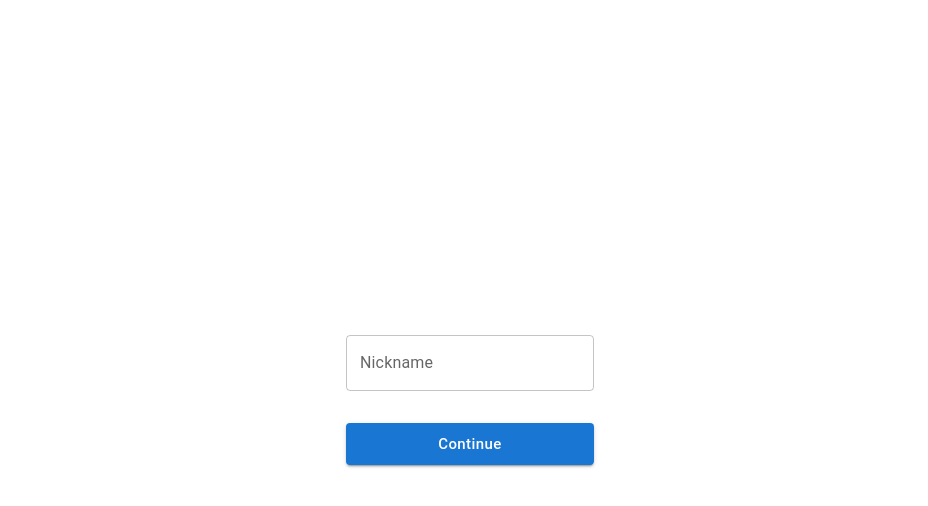
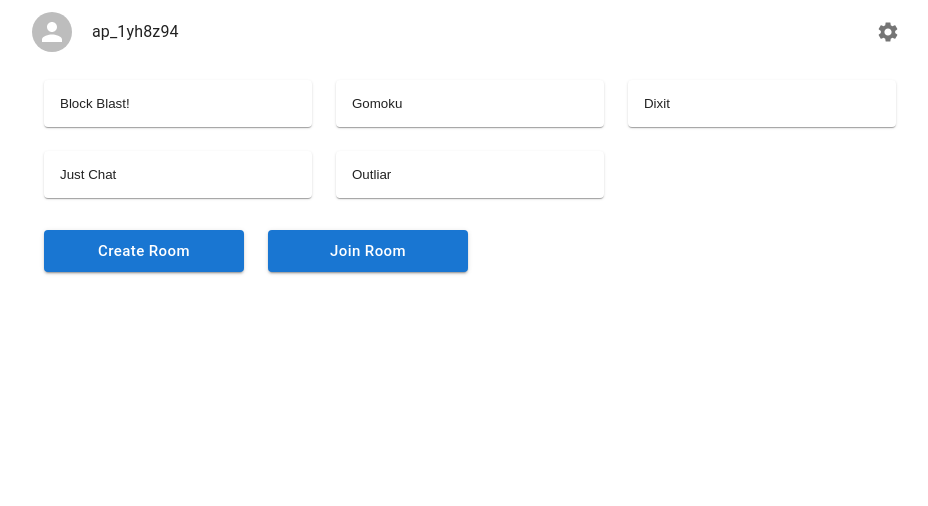
Before and after one commit to longern/ally-games, a React (Create React App) app: page / in a window 1280 px wide. Shown: the top 506 px of the page, without its empty margins (170-1098 px from the left). Built offline with nearby package versions, Linux system fonts and the light colour scheme.

Commit message:
Random nickname

```diff
--- a/src/home/App.tsx
+++ b/src/home/App.tsx
@@ -16,8 +16,8 @@ import { createEnhancerFromLobby } from "../app/middlewares/lobby";
 import { useAppDispatch, useAppSelector } from "../app/store";
 import Home from "./Home";
 import Lobby from "./Lobby";
-import NicknamePage from "./NicknamePage";
 import { lazyGameComponents } from "./router";
+import { setSettings } from "../app/settings";
 
 function ClientFloatingActions({ onLeave }: { onLeave: () => void }) {
   const [showLeaveDialog, setShowLeaveDialog] = React.useState(false);
@@ -108,9 +108,16 @@ function App() {
   const nickname = useAppSelector((state) => state.settings.nickname);
   const gameName = useAppSelector((state) => state.lobby.state.game);
 
-  return !nickname ? (
-    <NicknamePage />
-  ) : matchRunning ? (
+  const dispatch = useAppDispatch();
+
+  useEffect(() => {
+    if (nickname) return;
+    const randomString = crypto.getRandomValues(new Uint32Array(1))[0];
+    const randomName = `ap_${randomString.toString(36)}`;
+    dispatch(setSettings({ value: { nickname: randomName } }));
+  }, [nickname, dispatch]);
+
+  return matchRunning ? (
     <LazyClient gameComponent={lazyGameComponents[`/${gameName}`]} />
   ) : roomID ? (
     <Lobby />
--- a/src/home/NicknamePage.tsx
+++ /dev/null
@@ -1,41 +0,0 @@
-import { Box, Button, Stack, TextField } from "@mui/material";
-import React from "react";
-
-import { setSettings } from "../app/settings";
-import { useAppDispatch } from "../app/store";
-
-function NicknamePage() {
-  const [nickname, setNickname] = React.useState("");
-  const dispatch = useAppDispatch();
-
-  return (
-    <Box
-      sx={{
-        height: "100%",
-        display: "flex",
-        justifyContent: "center",
-        alignItems: "center",
-      }}
-    >
-      <Stack spacing={4}>
-        <TextField
-          label="Nickname"
-          value={nickname}
-          onChange={(e) => setNickname(e.target.value)}
-          fullWidth
-        />
-        <Button
-          size="large"
-          variant="contained"
-          onClick={() => {
-            dispatch(setSettings({ value: { nickname } }));
-          }}
-        >
-          Continue
-        </Button>
-      </Stack>
-    </Box>
-  );
-}
-
-export default NicknamePage;
--- a/src/home/SettingsDialog.tsx
+++ b/src/home/SettingsDialog.tsx
@@ -13,12 +13,13 @@ import {
   Typography,
 } from "@mui/material";
 import React from "react";
-import { useAppSelector } from "../app/store";
-
 import {
   NavigateBefore as NavigateBeforeIcon,
   NavigateNext as NavigateNextIcon,
 } from "@mui/icons-material";
+
+import { useAppDispatch, useAppSelector } from "../app/store";
+import { setSettings } from "../app/settings";
 
 function DialogToolbar({
   onClose,
@@ -75,6 +76,8 @@ function AccountDialog({
 }) {
   const nickname = useAppSelector((state) => state.settings.nickname);
 
+  const dispatch = useAppDispatch();
+
   return (
     <Dialog open={open} onClose={onClose} fullScreen>
       <Container maxWidth="md" sx={{ padding: 0, flexShrink: 0 }}>
@@ -88,7 +91,13 @@ function AccountDialog({
             sx={{ "& .MuiListItemButton-root": { minHeight: "60px" } }}
           >
             <ListItem disablePadding>
-              <ListItemButton>
+              <ListItemButton
+                onClick={() => {
+                  const nickname = window.prompt("Enter your nickname");
+                  if (!nickname) return;
+                  dispatch(setSettings({ value: { nickname } }));
+                }}
+              >
                 <ListItemText
                   primary="Nickname"
                   secondary={nickname}
```
